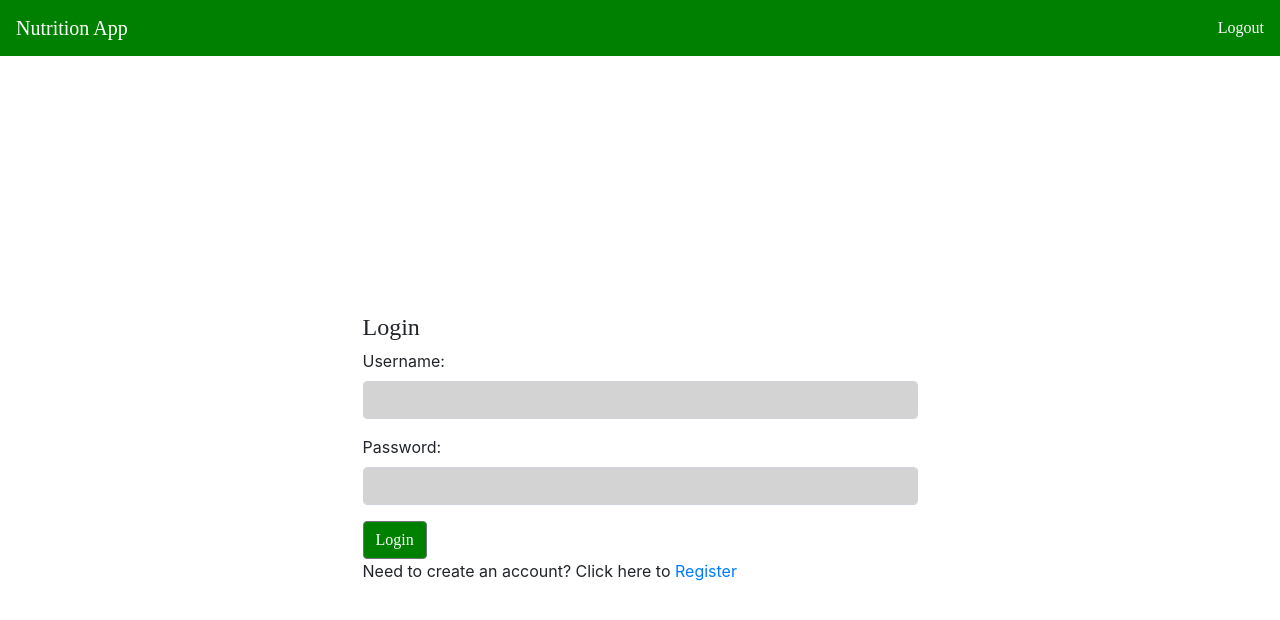
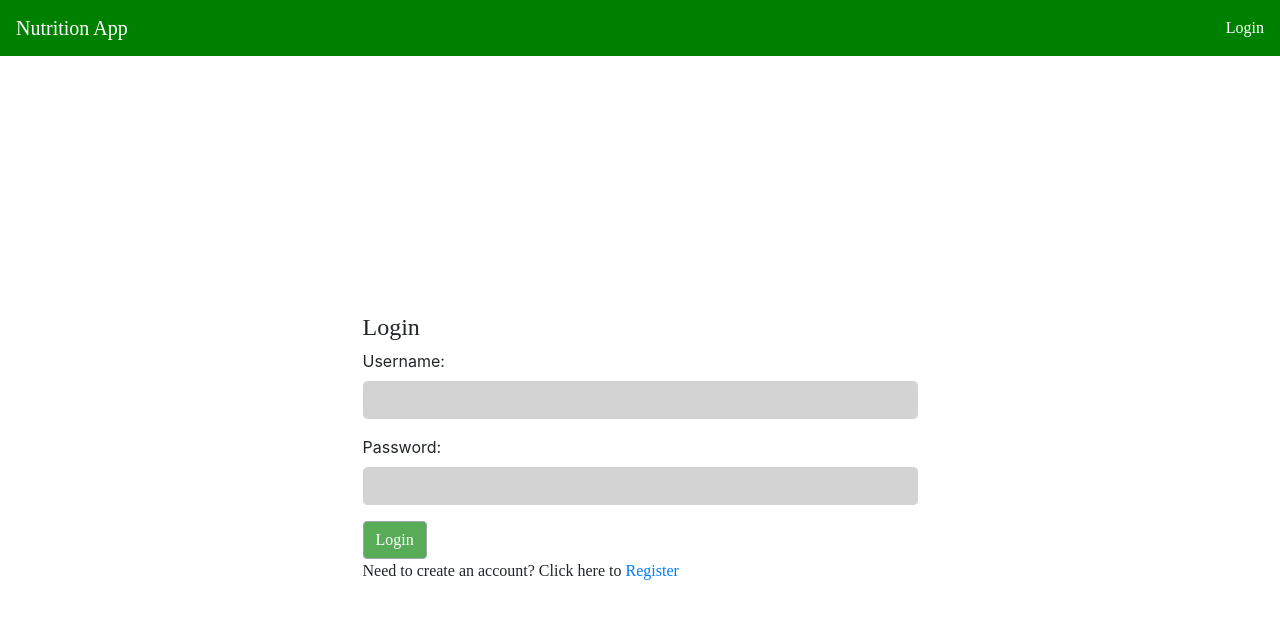
Before and after one commit to CBroaders12/BlueBadgeClient, a React (Create React App) app: page / in a window 1280 px wide. Shown: the top 620 px of the page. Built offline with nearby package versions, Linux system fonts and the light colour scheme.

Commit message:
validation

```diff
--- a/src/App.css
+++ b/src/App.css
@@ -7,6 +7,8 @@ html {
   font-family: Exo, sans-serif;
 }
 
+
+p,
 h1,
 h2,
 h3,
--- a/src/components/app/Navbar.jsx
+++ b/src/components/app/Navbar.jsx
@@ -12,9 +12,13 @@ const NavigationComponent = (props) => {
             <NavbarToggler onClick={toggleNavbarMenu} />
             <Collapse isOpen={isOpen} navbar>
                 <Nav className="ml-auto" navbar>
+                {!props.isLoggedIn ?
+                    <NavItem>
+                        <Link to='/login' style={{color: 'white'}}>Login</Link>
+                    </NavItem>:
                     <NavItem>
                         <Link to='/' onClick={props.clickLogout} style={{color: 'white'}}>Logout</Link>
-                    </NavItem>
+                    </NavItem>}
                 </Nav>
             </Collapse>
         </Navbar>
--- a/src/components/auth/Login.jsx
+++ b/src/components/auth/Login.jsx
@@ -45,13 +45,15 @@ const LoginComponent = (props) => {
       <FormGroup>
         <Label htmlFor='username'>Username:</Label>
         <Input onChange={userNameChange} value={username} id='username' type='text' name='text'></Input>
+        {username.length && username.length < 4 ? <span>Must be 4 or more characters</span> : null}
       </FormGroup>
       <FormGroup>
         <Label htmlFor='password'>Password:</Label>
         <Input onChange={passwordChange} value={password} id='password' type='password' name='password'></Input>
+        {password.length && password.length < 5 ? <span>Password must be 5 or more characters</span> : null}
       </FormGroup>
-      <Button style={{backgroundColor:'green'}}>Login</Button>
-      <p onClick={props.switchAuth}>Need to create an account? Click here to <Link to='register'>Register</Link></p>
+      <Button disabled={!username || !password || username.length < 4} style={{backgroundColor:'green'}}>Login</Button>
+      <p onClick={props.switchAuth}>Need to create an account? Click here to <Link to='/register'>Register</Link></p>
     </Form>
     </Container>
     </>
--- a/src/components/auth/Register.jsx
+++ b/src/components/auth/Register.jsx
@@ -34,7 +34,8 @@ const RegisterComponent = (props) => {
           })
 
         }).then(response => response.json())
-          .then(() => {
+          .then((body) => {
+            props.authenticateUser(body.token);
             console.log('user is registered');
           })
           .catch(error => console.log(error));
@@ -61,13 +62,14 @@ const RegisterComponent = (props) => {
         <FormGroup>
           <Label htmlFor='registerPassword'>Password:</Label>
           <Input id='registerPassword' type='password' name='registerPassword' onChange={passwordInputChange}></Input>
+          {password.length && password.length < 5 ? <span>Password must be 5 characters</span> : null}
         </FormGroup>
         <FormGroup>
           <Label htmlFor='registerConfirmPassword'>Confirm Password:</Label>
           <Input id='registerConfirmPassword' type='password' name='registerConfirmPassword' onChange={passwordConfirmInputChange}></Input>
         </FormGroup>
-        <Button style={{backgroundColor:'green'}}>Register</Button>
-        <p onClick={props.switchAuth}>Already have an account? Click here to <Link to='register'>Login</Link></p>
+        <Button disabled={!username || !password || !email || !passwordConfirm || password.length < 5 } style={{backgroundColor:'green'}}>Register</Button>
+        <p onClick={props.switchAuth}>Already have an account? Click here to <Link to='login'>Login</Link></p>
       </Form>
     </Container>
     </>
```
